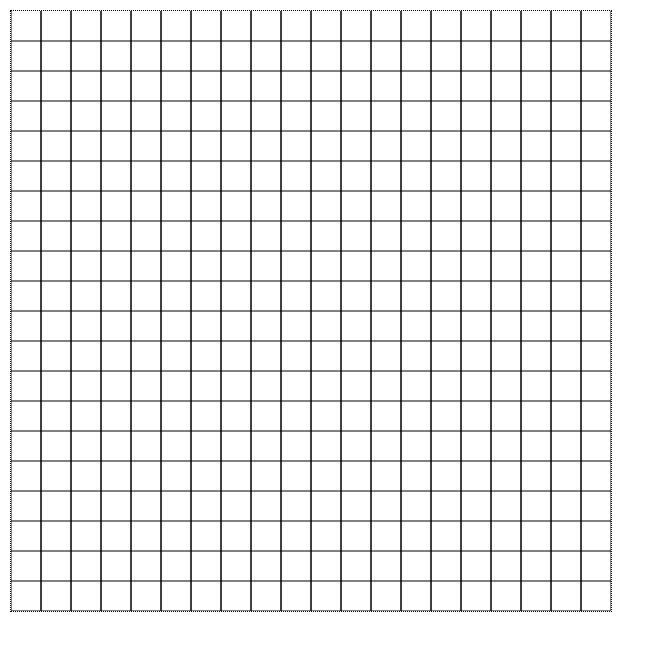
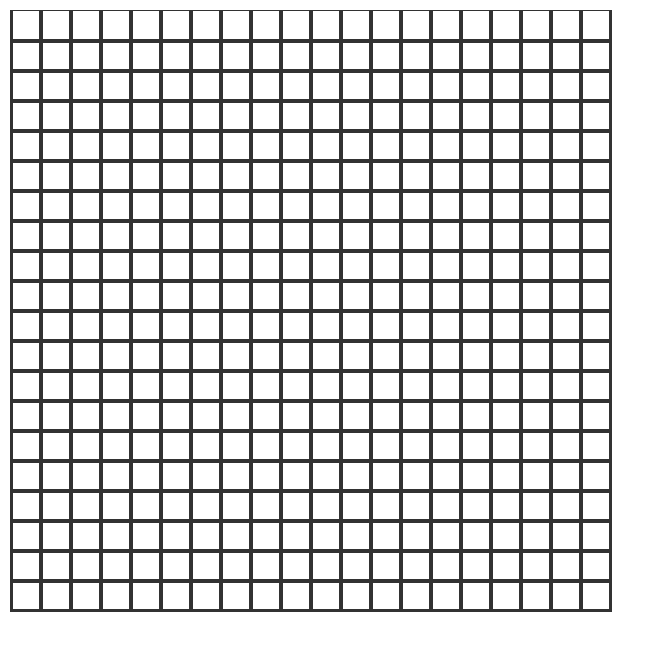
Before and after one commit to codenameyau/maze-generator, a plain HTML site: page public/index.html in a window 1280 px wide. Shown: the whole page, without its empty margins (0-665 px from the left). Drawn offline with Linux system fonts and the light colour scheme.

Commit message:
Removing drawDemo

```diff
--- a/public/css/style.css
+++ b/public/css/style.css
@@ -8,5 +8,5 @@ body {
 }
 
 canvas {
-  border: 1px dotted black;
+  border: 1px solid rgb(50, 50, 50);
 }
--- a/public/js/maze.js
+++ b/public/js/maze.js
@@ -11,8 +11,8 @@
 function MazeGenerator(canvasID, settings) {
   this.canvasID = canvasID;
   this.settings = settings;
+  this.setupCanvas();
   this.setupMaze();
-  this.setupCanvas();
 }
 
 /*************************
@@ -43,8 +43,11 @@ MazeGenerator.prototype.drawMaze = function() {
   var rW = this.getCanvasHeight() / width;
   this.clearCanvas();
 
+  // [TODO] move out
+  this.ctx.strokeStyle = 'rgb(50, 50, 50)';
+  this.ctx.lineWidth = 4;
+
   // Draw in maze walls
-  this.strokeStyle = 'rgb(200, 20, 20)';
   for (var i=0; i<height; i++) {
     for (var j=0; j<width; j++) {
       this.ctx.beginPath();
@@ -55,14 +58,6 @@ MazeGenerator.prototype.drawMaze = function() {
       this.ctx.stroke();
     }
   }
-};
-
-MazeGenerator.prototype.drawDemo = function() {
-  this.ctx.fillStyle = 'rgb(200, 0, 0)';
-  this.ctx.fillRect(0, 0, 50, 50);
-  this.ctx.fillStyle = 'rgba(0, 0, 200, 0.5)';
-  this.ctx.fillRect(30, 30, 50, 50);
-  this.ctx.save();
 };
 
 /****************************
@@ -116,7 +111,6 @@ MazeGenerator.prototype.generateMaze = function() {
   var canvasID = 'imagination';
   var settings = {width: 20, height: 20};
   var maze = new MazeGenerator(canvasID, settings);
-  maze.drawDemo();
   maze.drawMaze();
 
 })();
```
